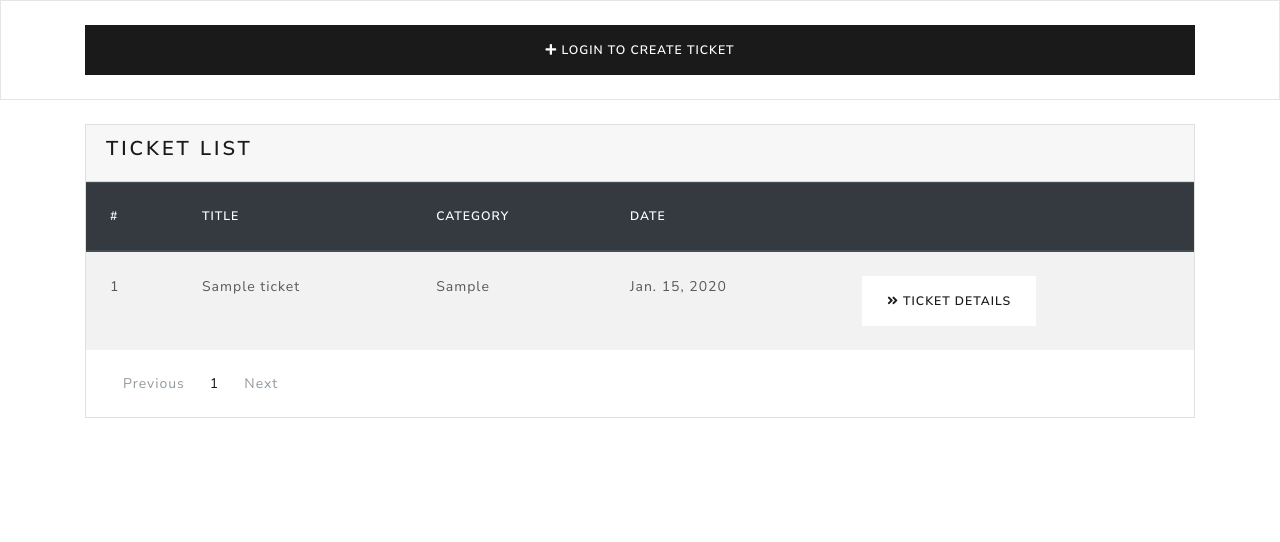
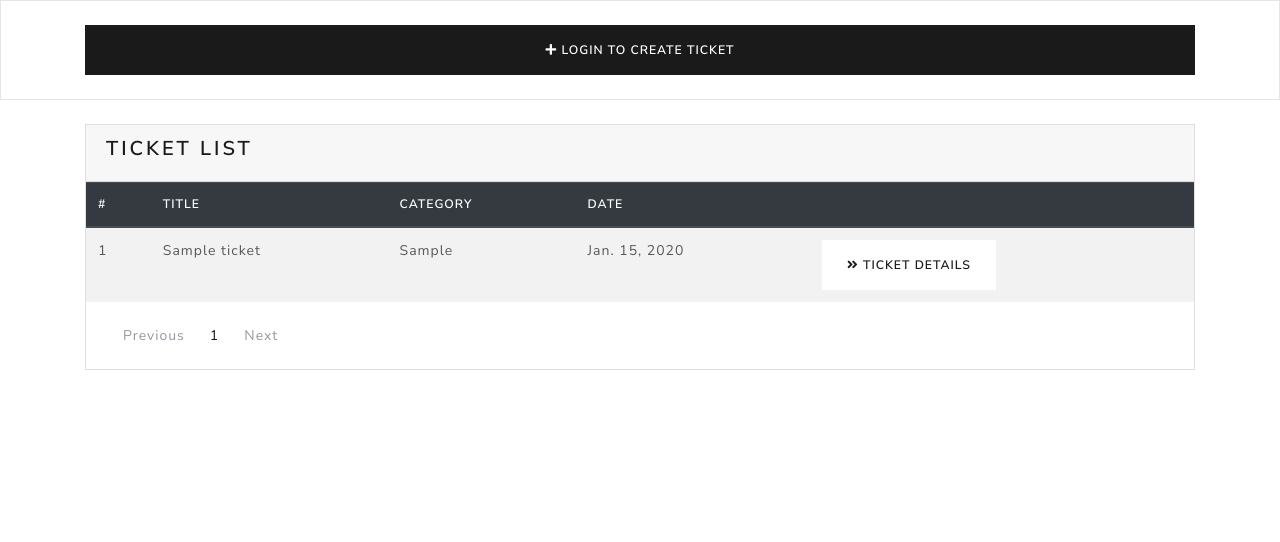
Before and after one commit to sipostudent/Bug-Issue-Tracker, a Django app: page / in a window 1280 px wide. Shown: the part 41-583 px from the top of the page. Run offline with Django 3.2, Linux system fonts and the light colour scheme; tables that the repository leaves empty hold one stand-in row (values such as "Sample post"); parts of the project's set-up code (start-up, migrations or seed data) failed here and were passed over; some libraries are stand-ins or nearby versions.

Commit message:
added additional bootstrap class for table in index.html

```diff
--- a/tickets/templates/index.html
+++ b/tickets/templates/index.html
@@ -34,7 +34,7 @@
                     <div class="card-header">
                         <h4>Ticket List</h4>
                     </div>
-                    <table class="table table-striped">
+                    <table class="table table-striped table-sm">
                         <thead class="thead-dark">
                             <tr>
                                 <th>#</th>
```
